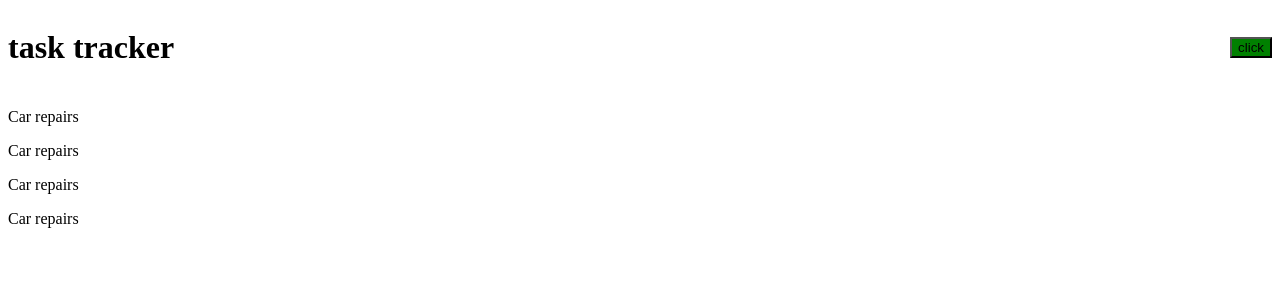
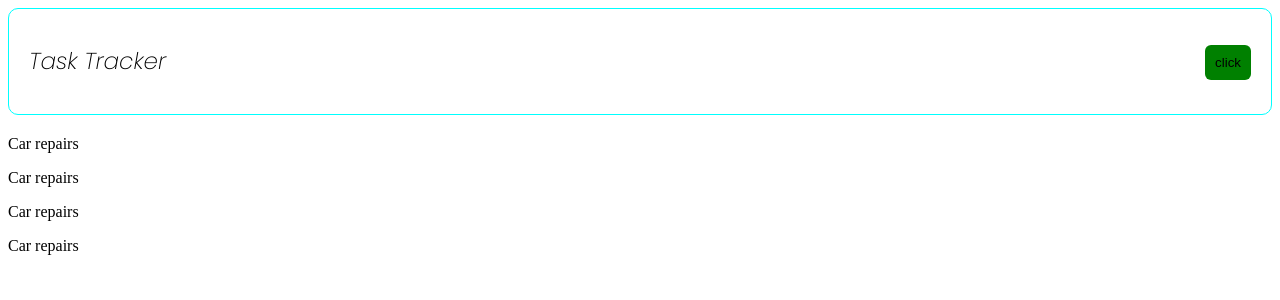
Before and after one commit to MuhireIghor/Angular-Init, an Angular app: page / in a window 1280 px wide. Shown: the top 300 px of the page. Built offline with nearby package versions, Linux system fonts and the light colour scheme.

Commit message:
Stylings of header component

```diff
--- a/src/app/app.component.html
+++ b/src/app/app.component.html
@@ -1,4 +1,4 @@
   <div class="container">
-    <app-headers></app-headers>
+    <app-headers class="header"></app-headers>
     <app-tasks></app-tasks>
   </div>
--- a/src/app/components/button/button.component.css
+++ b/src/app/components/button/button.component.css
@@ -0,0 +1,6 @@
+button{
+    padding: 10px;
+    border-radius: 6px;
+    border: none;
+    outline: none;
+}
--- a/src/app/components/button/button.component.html
+++ b/src/app/components/button/button.component.html
@@ -1 +1 @@
-<button [ngStyle]= "{'background-color':color}" (click) = "onClick()" >{{text}}</button>
+<button  [ngStyle]= "{'background-color':color}" (click) = "onClick()" >{{text}}</button>
--- a/src/app/components/headers/headers.component.css
+++ b/src/app/components/headers/headers.component.css
@@ -1,6 +1,15 @@
+@import url('https://fonts.googleapis.com/css2?family=Poppins:ital,wght@1,200&display=swap');
+*{
+    font-size:1.2em;
+    font-weight: 200;
+    font-family:'Poppins', sans-serif;;
+}
 header{
     display: flex;
     justify-content: space-between;
     align-items: center;
+    border:1px solid cyan;
     margin-bottom: 20px;
+    padding: 20px;
+    border-radius: 10px;
 }
--- a/src/app/components/headers/headers.component.html
+++ b/src/app/components/headers/headers.component.html
@@ -1,4 +1,4 @@
 <header>
-    <h1>{{title}}</h1>
+    <h1 class="title">{{title}}</h1>
     <app-button color="green" text="click" (btnClick) = "toggleAddTask()"></app-button>
 </header>
--- a/src/app/components/headers/headers.component.ts
+++ b/src/app/components/headers/headers.component.ts
@@ -6,7 +6,7 @@ import { Component, OnInit } from '@angular/core';
   styleUrls: ['./headers.component.css']
 })
 export class HeadersComponent implements OnInit {
-  title:string = 'task tracker';
+  title:string = 'Task Tracker';
 
   constructor() { }
 
```
